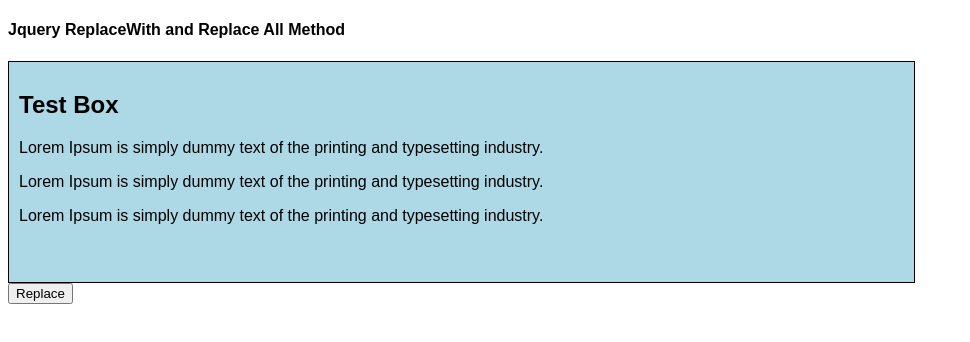
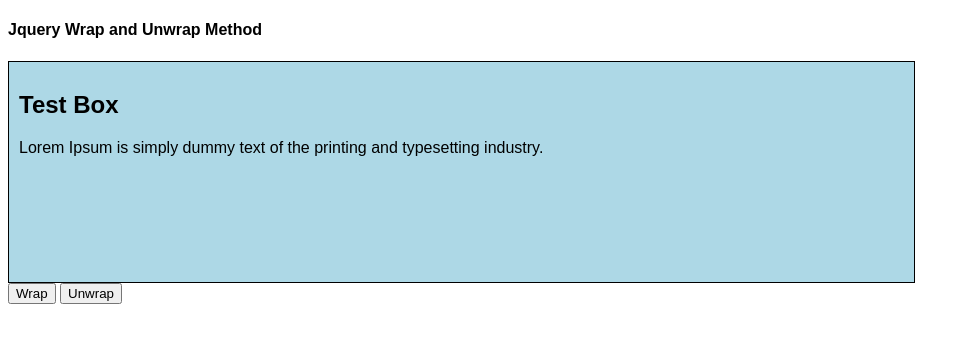
Before and after one commit to iamkanishka/Jquery-Practice, a plain HTML site: page index.html in a window 1280 px wide. Shown: the whole page, without its empty margins (0-970 px from the left). Drawn offline with Linux system fonts and the light colour scheme.

Commit message:
21. JQuery Wrap and Unwrap

```diff
--- a/index.html
+++ b/index.html
@@ -10,17 +10,17 @@
 </head>
 
 <body>
-    <h4>Jquery ReplaceWith and Replace All Method</h4>
+    <h4>Jquery Wrap and Unwrap Method</h4>
     <div id="box">
         <h2>Test Box</h2>
-        <p>Lorem Ipsum is simply dummy text of the printing and <span> typesetting </span> industry.
-        <p>Lorem Ipsum is simply dummy text of the printing and <span> typesetting </span> industry.
-        <p>Lorem Ipsum is simply dummy text of the printing and <span> typesetting </span> industry.
+        <p>Lorem Ipsum is simply dummy text of the printing and  typesetting industry.
     </div>
 
 
 
-    <button id="replaceBtn">Replace</button>
+    <button id="wrapBtn">Wrap</button>
+    <button id="unwrapBtn">Unwrap</button>
+
 
 
     <script src="js/jquery.js"></script>
--- a/js/main.js
+++ b/js/main.js
@@ -1,6 +1,9 @@
 $(document).ready(function () {
-  $("#replaceBtn").click(function () {
-   // $('#box p:nth-child(3)').replaceWith("Kanishka Naik")
-   $('<h3>Kanishka Naik</h3>').replaceAll('#box p:first')
+  $("#wrapBtn").click(function () {
+     $('#box p').wrap('<h2></h2>')
   });
+  $("#unwrapBtn").click(function () {
+    $('#box p').unwrap()
+
+   });
 });
```
Also changed, not shown: 1 other file.
